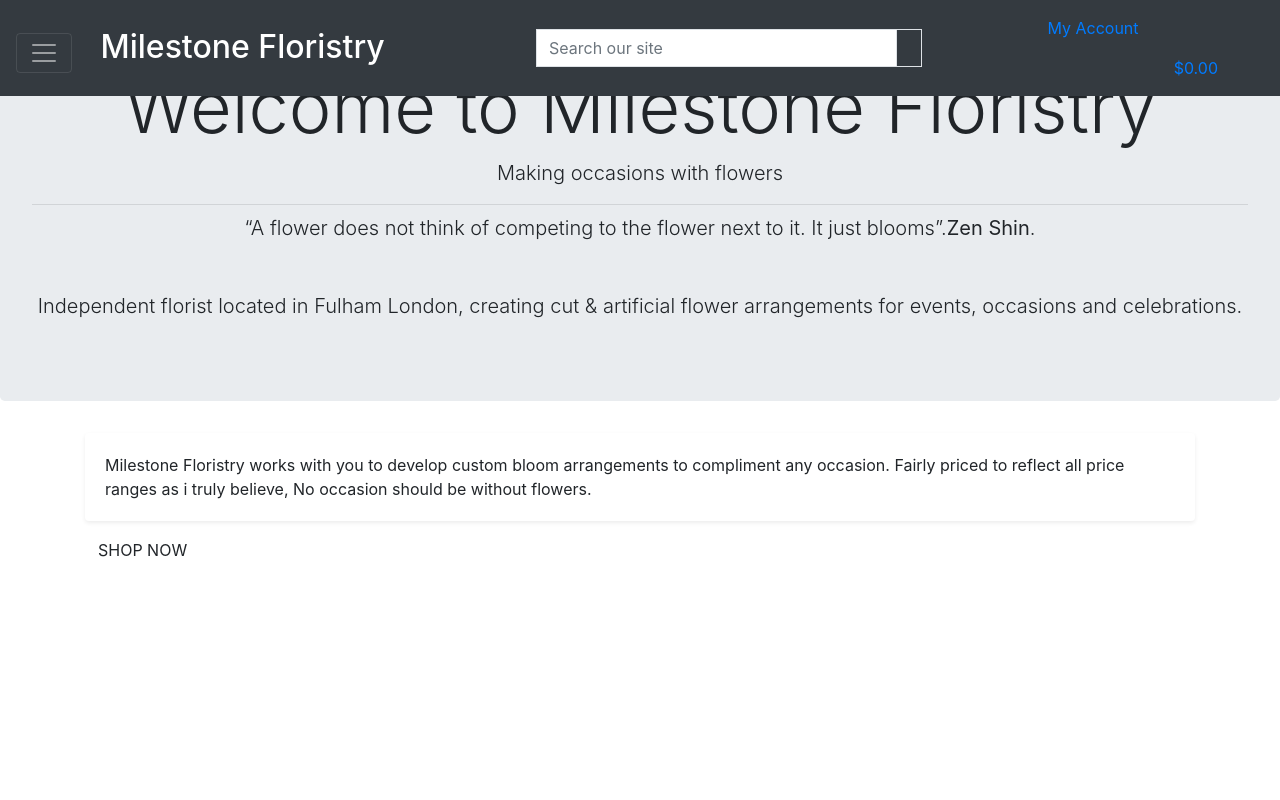
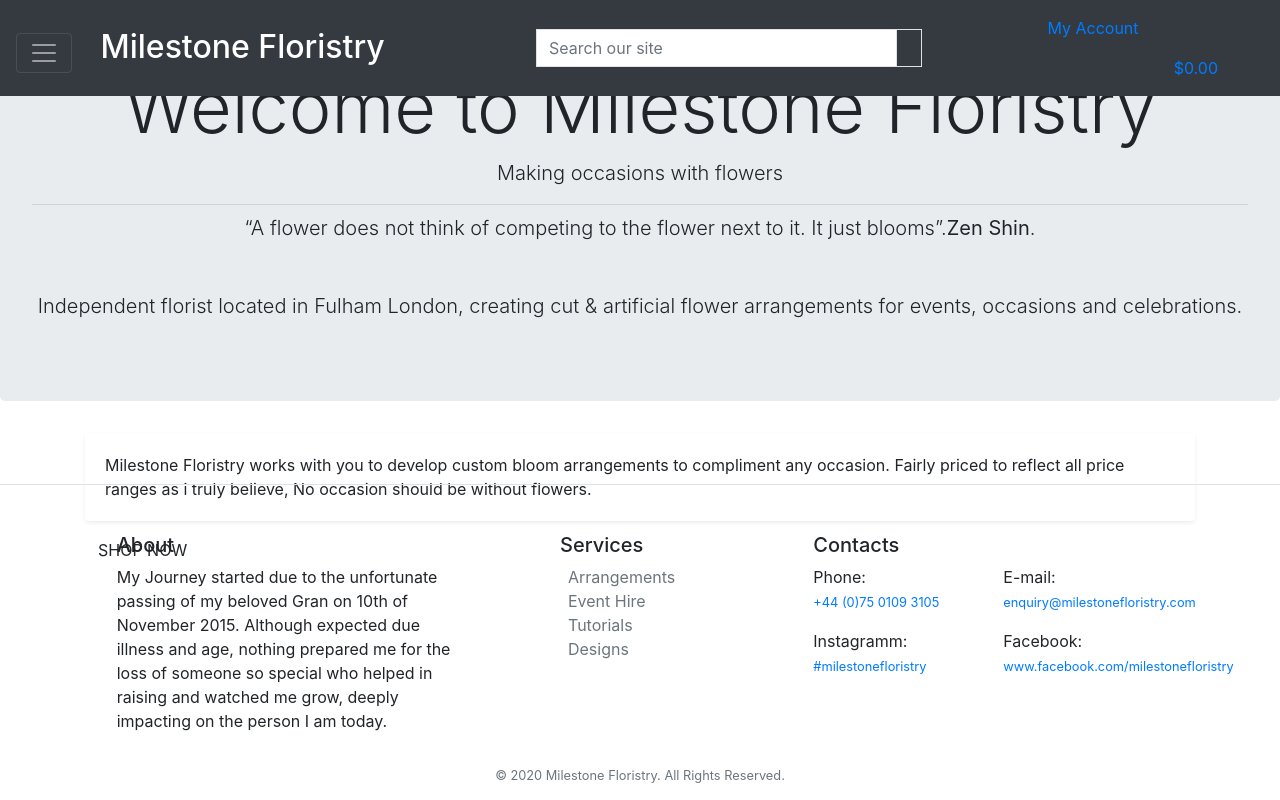
Before and after one commit to juliancameron79/milestone-floristry, a Django app: page / in a window 1280 px wide. Run offline with Django 3.2, Linux system fonts and the light colour scheme; some libraries are stand-ins or nearby versions.

Commit message:
Added main page footer

```diff
--- a/templates/base.html
+++ b/templates/base.html
@@ -129,6 +129,63 @@
   {% block postloadjs %}
   {% endblock %}
 
+  <footer class="pt-4 my-2 pt-md-5 border-top fixed-bottom footer">
+    <div class="container footer-container">
+      <div class="row d-flex justify-content-around">
+        <div class="col-lg-4 mb-3 footer-about-section">
+          <h5 class="footer-text-title">About</h5>
+          <p class="footer-about-text">My Journey started due to the unfortunate passing of my beloved Gran on 10th of November 2015. Although expected due illness and age, nothing prepared me for the loss of someone so special who helped in raising and watched me grow, deeply impacting on the person I am today.</p>
+        </div>
+        <div class="col-12 col-lg-2 mb-3 footer-services-section">
+          <h5 class="footer-text-title">Services</h5>
+          <ul class="list-unstyled text-small">
+            <li><i class="fas fa-long-arrow-alt-right mr-2"></i><a class="text-muted" href="#">Arrangements</a></li>
+            <li><i class="fas fa-long-arrow-alt-right mr-2"></i><a class="text-muted" href="#">Event Hire</a></li>
+            <li><i class="fas fa-long-arrow-alt-right mr-2"></i><a class="text-muted" href="#">Tutorials</a></li>
+            <li><i class="fas fa-long-arrow-alt-right mr-2"></i><a class="text-muted" href="#">Designs</a></li>
+          </ul>
+        </div>
+        <div class="col-12 col-lg-4 mb-3 footer-contact-section">
+          <h5 class="footer-text-title">Contacts</h5>
+          <ul class="list-unstyled text-small">
+            <div class="row">
+              <div class="col-12 col-md-6">
+                <li class="footer-link">
+                  <span class="footer-link-icon"><i class="fas fa-phone-alt"></i></span>
+                  <p>Phone:<br><small><a href="#">+44 (0)75 0109 3105</a></small></p>
+                </li>
+              </div>
+              <div class="col-12 col-md-6">
+                <li class="footer-link">
+                  <span class="footer-link-icon"><i class="fas fa-envelope"></i></span>
+                  <p>E-mail: <br><small><a href="#">enquiry@milestonefloristry.com</a></small></p>
+                </li>
+              </div>
+              <div class="col-12 col-md-6">
+                <li class="footer-link">
+                  <span class="footer-link-icon"><i class="fab fa-instagram-square"></i></span>
+                  <p>Instagramm:<br><small><a href="#">#milestonefloristry</a></small></p>
+                </li>
+              </div>
+              <div class="col-12 col-md-6">
+                <li class="footer-link">
+                  <span class="footer-link-icon"><i class="fab fa-facebook-square"></i></span>
+                  <p>Facebook:<br><small><a href="#">www.facebook.com/milestonefloristry</a></small></p>
+                </li>
+              </div>
+            </div>
+          </ul>
+        </div>
+      </div>
+    </div>
+    <div class="container copy-right-container">
+      <div class="row">
+        <div class="col-12 text-center copy-right-section">
+          <h6><small class="text-muted">&copy; 2020 <Span class="brand-text">Milestone Floristry.</Span> All Rights Reserved.</small></h6>
+        </div>
+      </div>
+    </div>
+  </footer>
 </body>
 
 </html>
```
